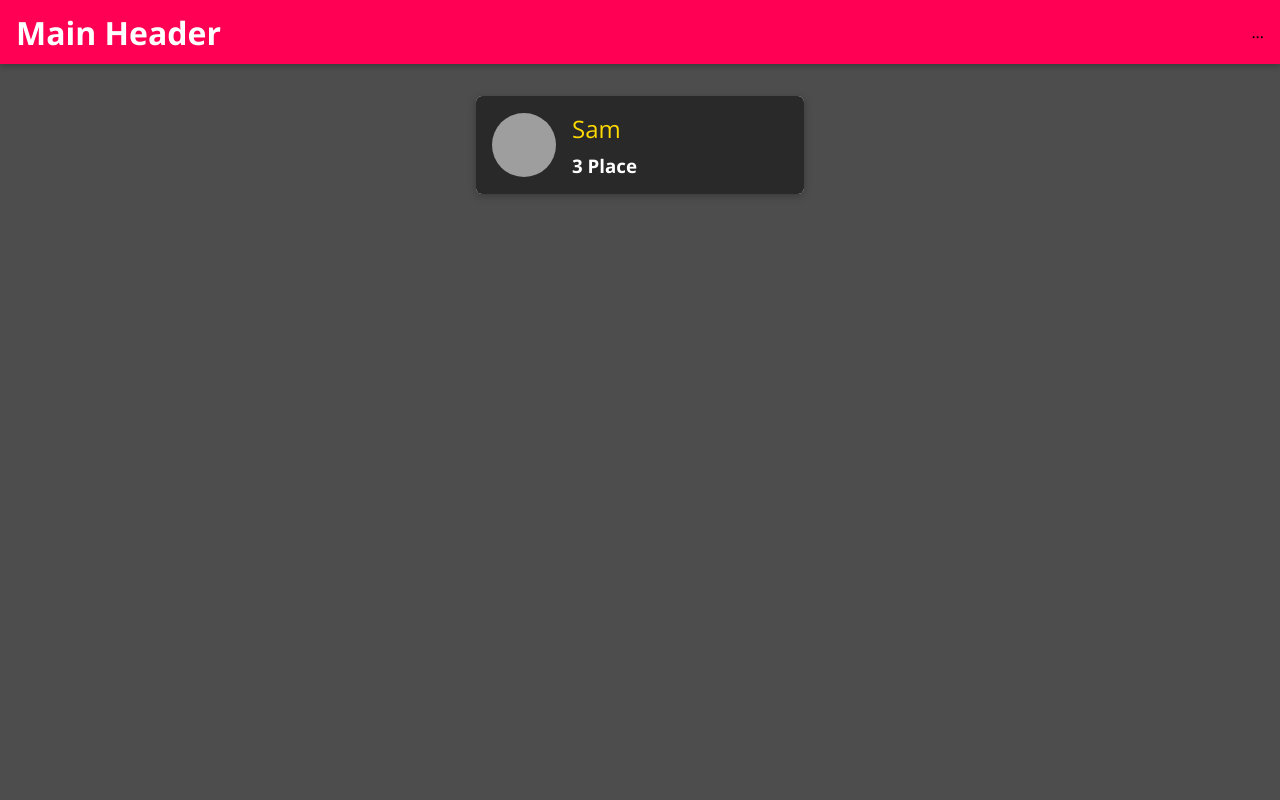
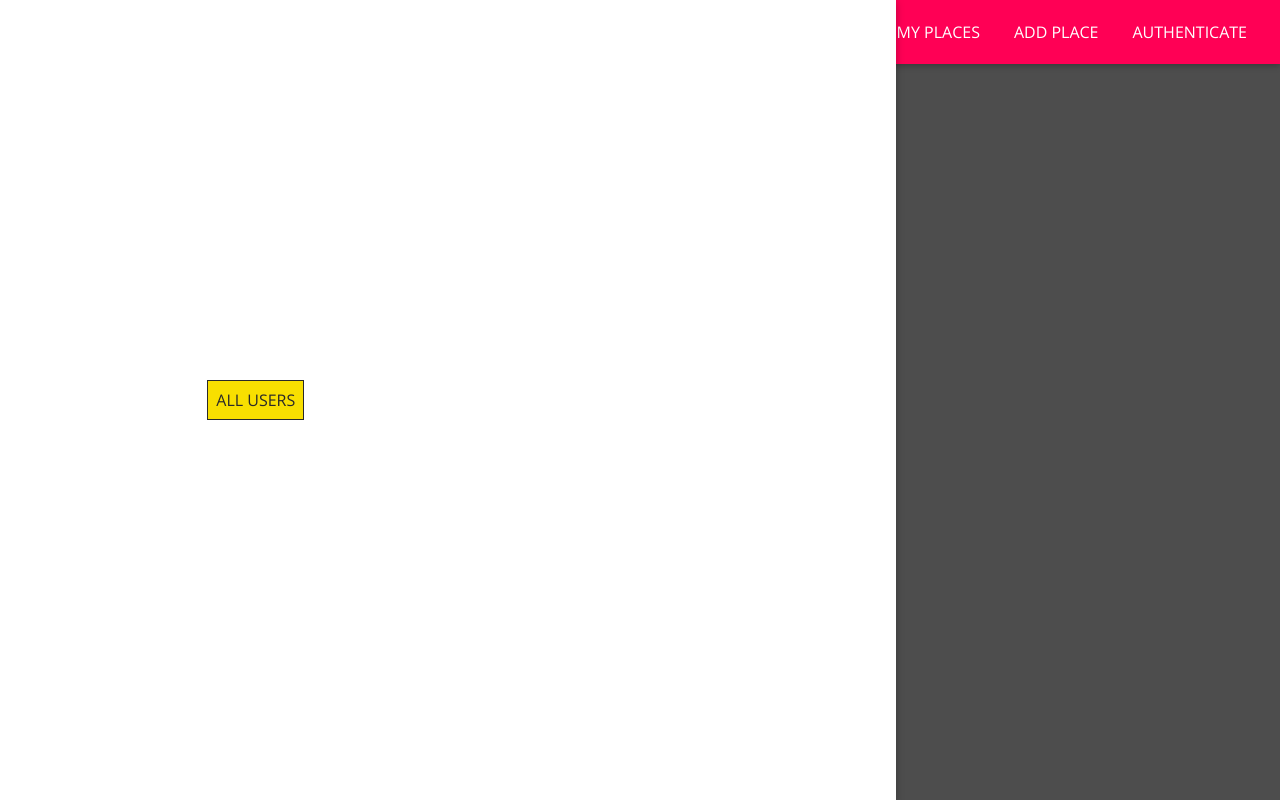
Before and after one commit to arrdguez/merncompleteprojec, a React (Create React App) app: page / in a window 1280 px wide. Built offline with nearby package versions, Linux system fonts and the light colour scheme; grey boxes are pictures that could not be loaded.

Commit message:
Side draw

```diff
--- a/src/App.js
+++ b/src/App.js
@@ -9,8 +9,6 @@
   return  <Router>
             <MainNavigation/>
             <main>
-
-
             <Switch>
                <Route path="/" exact>
                  <User/>
--- a/src/shared/components/Navigation/MainNavigation.js
+++ b/src/shared/components/Navigation/MainNavigation.js
@@ -1,12 +1,21 @@
 import React from 'react';
 import { Link } from 'react-router-dom';
 import MainHeader from './MainHeader';
-
+import NavLinks from './NavLinks';
+import SideDrawer from './SideDrawer';
 
 import './MainNavigation.css'
 
 const MainNavigation = props => {
-  return <MainHeader>
+  return (
+    <React.Fragment>
+      <SideDrawer>
+        <nav className='main-navigation__drawer-nav'>
+          <NavLinks/>
+        </nav>
+
+      </SideDrawer>
+      <MainHeader>
         <button className='main-navigation__menu-btn'>
           <span/>
           <span/>
@@ -16,13 +25,13 @@
           <Link to='/'>
             Main Header
           </Link>
-
         </h1>
-    <nav>
-      ...
+        <nav className='main-navigation__header-nav'>
+          <NavLinks/>
         </nav>
-
-  </MainHeader>;
+      </MainHeader>
+    </React.Fragment>
+  );
 };
 
 export default MainNavigation;
--- a/src/shared/components/Navigation/NavLinks.css
+++ b/src/shared/components/Navigation/NavLinks.css
@@ -0,0 +1,77 @@
+
+.nav-links {
+  list-style: none;
+  margin: 0;
+  padding: 0;
+  width: 100%;
+  height: 100%;
+  display: flex;
+  flex-direction: column;
+  justify-content: center;
+  align-items: center;
+  }
+
+  .nav-links li {
+  margin: 1rem;
+  }
+
+  .nav-links a {
+  border: 1px solid transparent;
+  color: #292929;
+  text-decoration: none;
+  padding: 0.5rem;
+  }
+
+  .nav-links a:hover,
+  .nav-links a:active,
+  .nav-links a.active {
+  background: #f8df00;
+  border-color: #292929;
+  color: #292929;
+  }
+
+  .nav-links button {
+  cursor: pointer;
+  border: 1px solid #292929;
+  color: #292929;
+  background: transparent;
+  padding: 0.5rem;
+  font: inherit;
+  }
+
+  .nav-links button:focus {
+  outline: none;
+  }
+
+  .nav-links button:hover,
+  .nav-links button:active {
+  background: #292929;
+  color: white;
+  }
+
+  @media (min-width: 768px) {
+  .nav-links {
+  flex-direction: row;
+  }
+
+  .nav-links li {
+  margin: 0 0.5rem;
+  }
+
+  .nav-links a {
+  color: white;
+  text-decoration: none;
+  }
+
+  .nav-links button {
+  border: 1px solid white;
+  color: white;
+  background: transparent;
+  }
+
+  .nav-links button:hover,
+  .nav-links button:active {
+  background: #f8df00;
+  color: #292929;
+  }
+  }
--- a/src/shared/components/Navigation/NavLinks.js
+++ b/src/shared/components/Navigation/NavLinks.js
@@ -0,0 +1,24 @@
+import React from 'react';
+import { NavLink } from 'react-router-dom';
+
+import './NavLinks.css'
+
+const NavLinks = props =>{
+  return <ul className='nav-links'>
+           <li>
+             <NavLink to="/" exact>ALL USERS </NavLink>
+           </li>
+           <li>
+             <NavLink to="/u1/places">MY PLACES </NavLink>
+           </li>
+           <li>
+             <NavLink to="/places/new">ADD PLACE </NavLink>
+           </li>
+           <li>
+             <NavLink to="/auth">AUTHENTICATE </NavLink>
+           </li>
+
+         </ul>
+};
+
+export default NavLinks;
--- a/src/shared/components/Navigation/SideDrawer.css
+++ b/src/shared/components/Navigation/SideDrawer.css
@@ -0,0 +1,10 @@
+.side-drawer {
+  position: fixed;
+  left: 0;
+  top: 0;
+  z-index: 100;
+  height: 100vh;
+  width: 70%;
+  background: white;
+  box-shadow: 0 2px 8px rgba(0, 0, 0, 0.26);
+}
--- a/src/shared/components/Navigation/SideDrawer.js
+++ b/src/shared/components/Navigation/SideDrawer.js
@@ -0,0 +1,10 @@
+import React from 'react';
+
+import './SideDrawer.css'
+
+const SideDrawer = props =>{
+  return <aside className='side-drawer'>{props.children}</aside>;
+};
+
+
+export default SideDrawer;
```
Lines whose indentation alone changed are shown as unchanged.
